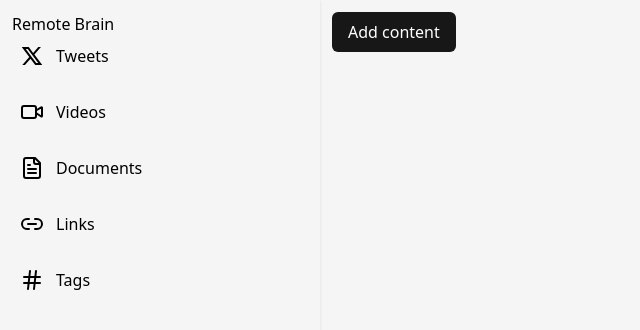
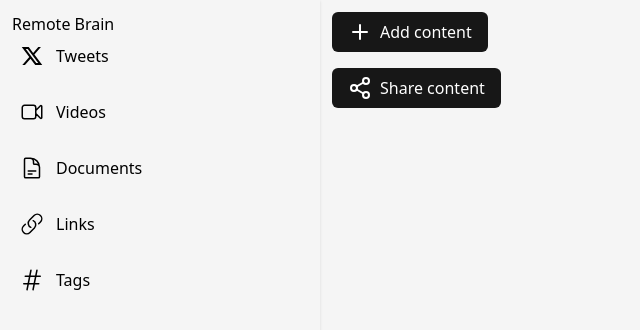
Before and after one commit to 7TIN/remote-brain, a React (Vite) app in the folder client/: page / in a window 1280 px wide. Shown: the top 330 px of the page, without its empty margins (0-640 px from the left). Built offline with nearby package versions, Linux system fonts and the light colour scheme.

Commit message:
feat : added the custome button and icons

```diff
--- a/client/src/components/ui/Button.tsx
+++ b/client/src/components/ui/Button.tsx
@@ -1,13 +1,14 @@
 // import type { ReactNode } from "react";
 import type React from "react"
 import { cn } from "../../lib/utils";
+import type { ReactNode } from "react";
 
 interface ButtonProps extends React.ButtonHTMLAttributes<HTMLButtonElement>{
     variant? : "primary" | "secondary";
     size? : "sm" | "md" | "lg";
     text? : string;
     className : string;
-    icon? : SVGElement;
+    icon? : ReactNode;
     onClick? : () => void;
 }
 
@@ -28,8 +29,8 @@ const Button = (
     props: ButtonProps
 ) =>  {
     return (
-        <button className={cn(variantStyles[props.variant ?? "default"], sizeStyles[props.size ?? "sm"] ,props.className)}>
-            {props.text}
+        <button className={cn(variantStyles[props.variant ?? "default"], sizeStyles[props.size ?? "sm"], props.className)}>
+            {props.icon}{props.text}
         </button>
     )
 }
--- a/client/src/components/ui/Icons.tsx
+++ b/client/src/components/ui/Icons.tsx
@@ -13,20 +13,20 @@ export const Icons = {
     // </svg>
 
     <svg
-      {...props}
       xmlns="http://www.w3.org/2000/svg"
       viewBox="0 0 24 24"
       fill="currentColor"
       height="24"
       width="24"
+      // stroke="1"
+      {...props}
     >
       <path d="M10.4883 14.651L15.25 21H22.25L14.3917 10.5223L20.9308 3H18.2808L13.1643 8.88578L8.75 3H1.75L9.26086 13.0145L2.31915 21H4.96917L10.4883 14.651ZM16.25 19L5.75 5H7.75L18.25 19H16.25Z"></path>
     </svg>
   ),
 
-  document: (props: IconProps) => (
+  plus: (props: IconProps) => (
     <svg
-      {...props}
       xmlns="http://www.w3.org/2000/svg"
       width="24"
       height="24"
@@ -36,19 +36,165 @@ export const Icons = {
       stroke-width="2"
       stroke-linecap="round"
       stroke-linejoin="round"
-      className="lucide lucide-file-text-icon lucide-file-text"
+      className="lucide lucide-plus-icon lucide-plus"
+      {...props}
     >
-      <path d="M15 2H6a2 2 0 0 0-2 2v16a2 2 0 0 0 2 2h12a2 2 0 0 0 2-2V7Z" />
-      <path d="M14 2v4a2 2 0 0 0 2 2h4" />
-      <path d="M10 9H8" />
-      <path d="M16 13H8" />
-      <path d="M16 17H8" />
+      <path d="M5 12h14" />
+      <path d="M12 5v14" />
+    </svg>
+  ),
+
+  document: (props: IconProps) => (
+    // lucide react icons
+    // <svg
+    //   xmlns="http://www.w3.org/2000/svg"
+    //   width="24"
+    //   height="24"
+    //   viewBox="0 0 24 24"
+    //   fill="none"
+    //   stroke="currentColor"
+    //   stroke-width="1"
+    //   stroke-linecap="round"
+    //   stroke-linejoin="round"
+    //   className="lucide lucide-file-text-icon lucide-file-text"
+    //   {...props}
+    // >
+    //   <path d="M15 2H6a2 2 0 0 0-2 2v16a2 2 0 0 0 2 2h12a2 2 0 0 0 2-2V7Z" />
+    //   <path d="M14 2v4a2 2 0 0 0 2 2h4" />
+    //   <path d="M10 9H8" />
+    //   <path d="M16 13H8" />
+    //   <path d="M16 17H8" />
+    // </svg>
+
+    // hero icon
+
+    <svg
+      xmlns="http://www.w3.org/2000/svg"
+      fill="none"
+      viewBox="0 0 24 24"
+      stroke-width="1.5"
+      stroke="currentColor"
+      className="size-6"
+      {...props}
+    >
+      <path
+        stroke-linecap="round"
+        stroke-linejoin="round"
+        d="M19.5 14.25v-2.625a3.375 3.375 0 0 0-3.375-3.375h-1.5A1.125 1.125 0 0 1 13.5 7.125v-1.5a3.375 3.375 0 0 0-3.375-3.375H8.25m0 12.75h7.5m-7.5 3H12M10.5 2.25H5.625c-.621 0-1.125.504-1.125 1.125v17.25c0 .621.504 1.125 1.125 1.125h12.75c.621 0 1.125-.504 1.125-1.125V11.25a9 9 0 0 0-9-9Z"
+      />
     </svg>
   ),
 
   video: (props: IconProps) => (
+    // <svg
+    //   xmlns="http://www.w3.org/2000/svg"
+    //   width="24"
+    //   height="24"
+    //   viewBox="0 0 24 24"
+    //   fill="none"
+    //   stroke="currentColor"
+    //   stroke-width="1"
+    //   stroke-linecap="round"
+    //   stroke-linejoin="round"
+    //   className="lucide lucide-video-icon lucide-video"
+    //   {...props}
+    // >
+    //   <path d="m16 13 5.223 3.482a.5.5 0 0 0 .777-.416V7.87a.5.5 0 0 0-.752-.432L16 10.5" />
+    //   <rect x="2" y="6" width="14" height="12" rx="2" />
+    // </svg>
+
+    <svg
+      xmlns="http://www.w3.org/2000/svg"
+      fill="none"
+      viewBox="0 0 24 24"
+      stroke-width="1.5"
+      stroke="currentColor"
+      className="size-6"
+      {...props}
+    >
+      <path
+        stroke-linecap="round"
+        stroke-linejoin="round"
+        d="m15.75 10.5 4.72-4.72a.75.75 0 0 1 1.28.53v11.38a.75.75 0 0 1-1.28.53l-4.72-4.72M4.5 18.75h9a2.25 2.25 0 0 0 2.25-2.25v-9a2.25 2.25 0 0 0-2.25-2.25h-9A2.25 2.25 0 0 0 2.25 7.5v9a2.25 2.25 0 0 0 2.25 2.25Z"
+      />
+    </svg>
+  ),
+  link: (props: IconProps) => (
+    // lucide
+    // <svg
+    //   xmlns="http://www.w3.org/2000/svg"
+    //   width="24"
+    //   height="24"
+    //   viewBox="0 0 24 24"
+    //   fill="none"
+    //   stroke="currentColor"
+    //   stroke-width="1"
+    //   stroke-linecap="round"
+    //   stroke-linejoin="round"
+    //   className="lucide lucide-link2-icon lucide-link-2"
+    //   {...props}
+    // >
+    //   <path d="M9 17H7A5 5 0 0 1 7 7h2" />
+    //   <path d="M15 7h2a5 5 0 1 1 0 10h-2" />
+    //   <line x1="8" x2="16" y1="12" y2="12" />
+    // </svg>
+    // hero
+
     <svg
       {...props}
+      xmlns="http://www.w3.org/2000/svg"
+      fill="none"
+      viewBox="0 0 24 24"
+      stroke-width="1.5"
+      stroke="currentColor"
+      className="size-6"
+    >
+      <path
+        stroke-linecap="round"
+        stroke-linejoin="round"
+        d="M13.19 8.688a4.5 4.5 0 0 1 1.242 7.244l-4.5 4.5a4.5 4.5 0 0 1-6.364-6.364l1.757-1.757m13.35-.622 1.757-1.757a4.5 4.5 0 0 0-6.364-6.364l-4.5 4.5a4.5 4.5 0 0 0 1.242 7.244"
+      />
+    </svg>
+  ),
+
+  hash: (props: IconProps) => (
+    // <svg
+    //   xmlns="http://www.w3.org/2000/svg"
+    //   width="24"
+    //   height="24"
+    //   viewBox="0 0 24 24"
+    //   fill="none"
+    //   stroke="currentColor"
+    //   stroke-width="1"
+    //   stroke-linecap="round"
+    //   stroke-linejoin="round"
+    //   className="lucide lucide-hash-icon lucide-hash"
+    // >
+    //   <line x1="4" x2="20" y1="9" y2="9" />
+    //   <line x1="4" x2="20" y1="15" y2="15" />
+    //   <line x1="10" x2="8" y1="3" y2="21" />
+    //   <line x1="16" x2="14" y1="3" y2="21" />
+    //   {...props}
+    // </svg>
+    <svg
+      xmlns="http://www.w3.org/2000/svg"
+      fill="none"
+      viewBox="0 0 24 24"
+      stroke-width="1.5"
+      stroke="currentColor"
+      className="size-6"
+      {...props}
+    >
+      <path
+        stroke-linecap="round"
+        stroke-linejoin="round"
+        d="M5.25 8.25h15m-16.5 7.5h15m-1.8-13.5-3.9 19.5m-2.1-19.5-3.9 19.5"
+      />
+    </svg>
+  ),
+
+  share2: (props: IconProps) => (
+    <svg
       xmlns="http://www.w3.org/2000/svg"
       width="24"
       height="24"
@@ -58,50 +204,30 @@ export const Icons = {
       stroke-width="2"
       stroke-linecap="round"
       stroke-linejoin="round"
-      className="lucide lucide-video-icon lucide-video"
+      className="lucide lucide-share2-icon lucide-share-2"
+      {...props}
     >
-      <path d="m16 13 5.223 3.482a.5.5 0 0 0 .777-.416V7.87a.5.5 0 0 0-.752-.432L16 10.5" />
-      <rect x="2" y="6" width="14" height="12" rx="2" />
+      <circle cx="18" cy="5" r="3" />
+      <circle cx="6" cy="12" r="3" />
+      <circle cx="18" cy="19" r="3" />
+      <line x1="8.59" x2="15.42" y1="13.51" y2="17.49" />
+      <line x1="15.41" x2="8.59" y1="6.51" y2="10.49" />
     </svg>
-  ),
-  link: (props: IconProps) => (
-    <svg
-      {...props}
-      xmlns="http://www.w3.org/2000/svg"
-      width="24"
-      height="24"
-      viewBox="0 0 24 24"
-      fill="none"
-      stroke="currentColor"
-      stroke-width="2"
-      stroke-linecap="round"
-      stroke-linejoin="round"
-      className="lucide lucide-link2-icon lucide-link-2"
-    >
-      <path d="M9 17H7A5 5 0 0 1 7 7h2" />
-      <path d="M15 7h2a5 5 0 1 1 0 10h-2" />
-      <line x1="8" x2="16" y1="12" y2="12" />
-    </svg>
-  ),
 
-  hash: (props: IconProps) => (
-    <svg
-      {...props}
-      xmlns="http://www.w3.org/2000/svg"
-      width="24"
-      height="24"
-      viewBox="0 0 24 24"
-      fill="none"
-      stroke="currentColor"
-      stroke-width="2"
-      stroke-linecap="round"
-      stroke-linejoin="round"
-      className="lucide lucide-hash-icon lucide-hash"
-    >
-      <line x1="4" x2="20" y1="9" y2="9" />
-      <line x1="4" x2="20" y1="15" y2="15" />
-      <line x1="10" x2="8" y1="3" y2="21" />
-      <line x1="16" x2="14" y1="3" y2="21" />
-    </svg>
+    // <svg
+    //   xmlns="http://www.w3.org/2000/svg"
+    //   fill="none"
+    //   viewBox="0 0 24 24"
+    //   stroke-width="1.5"
+    //   stroke="currentColor"
+    //   className="size-6"
+    //   {...props}
+    // >
+    //   <path
+    //     stroke-linecap="round"
+    //     stroke-linejoin="round"
+    //     d="M7.217 10.907a2.25 2.25 0 1 0 0 2.186m0-2.186c.18.324.283.696.283 1.093s-.103.77-.283 1.093m0-2.186 9.566-5.314m-9.566 7.5 9.566 5.314m0 0a2.25 2.25 0 1 0 3.935 2.186 2.25 2.25 0 0 0-3.935-2.186Zm0-12.814a2.25 2.25 0 1 0 3.933-2.185 2.25 2.25 0 0 0-3.933 2.185Z"
+    //   />
+    // </svg>
   ),
 };
--- a/client/src/pages/home.tsx
+++ b/client/src/pages/home.tsx
@@ -1,11 +1,13 @@
 // import { Card } from "../components/card";
 
 import { Button } from "../components/ui/Button";
+import { Icons } from "../components/ui/Icons";
 
 function Home(){
     return (
-        <div className="w-full p-3">
-            <Button text="Add content" className="w-fit py-2 px-4 rounded-md "/>
+        <div className="w-full p-3 space-y-4">
+            <Button text="Add content" icon={<Icons.plus/>} className="w-fit py-2 px-4 rounded-md flex gap-x-2"/>
+            <Button text="Share content" icon={<Icons.share2 className=""/>} className="w-fit py-2 px-4 rounded-md flex gap-x-2"/>
         </div>
     )
 }
```
